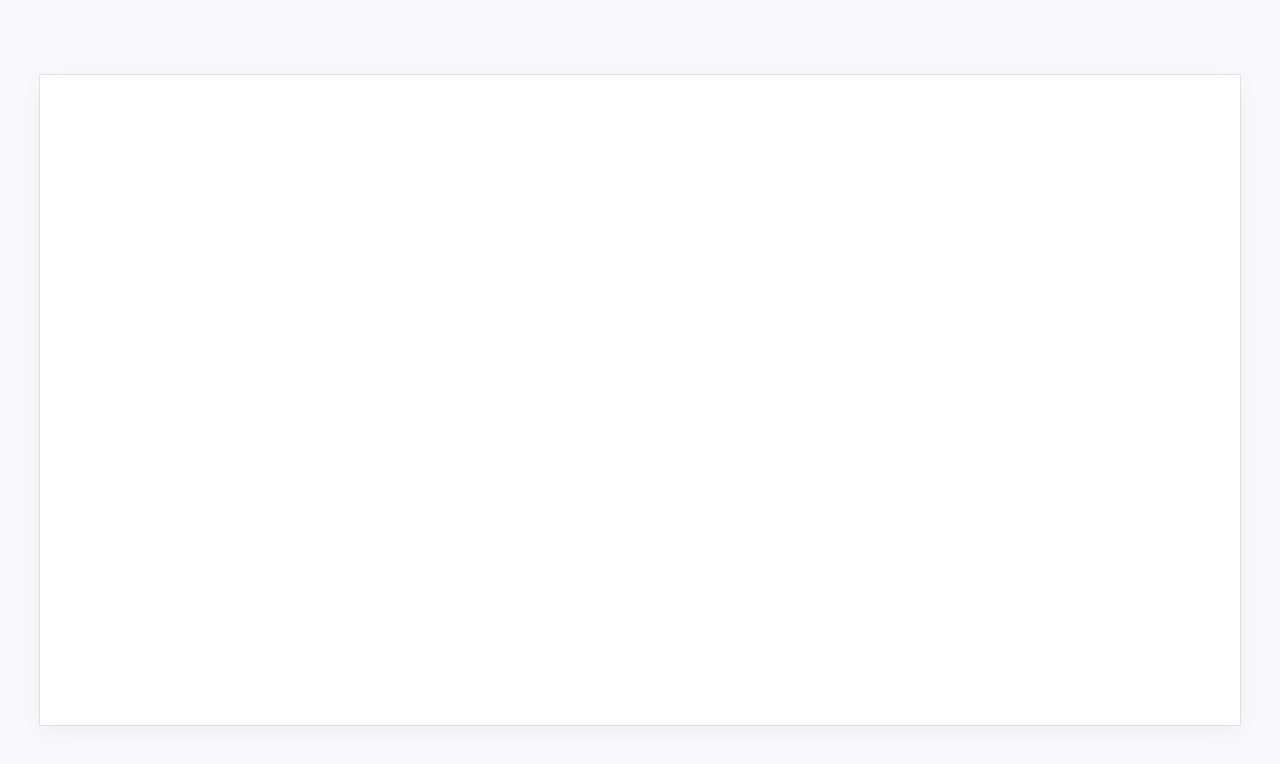
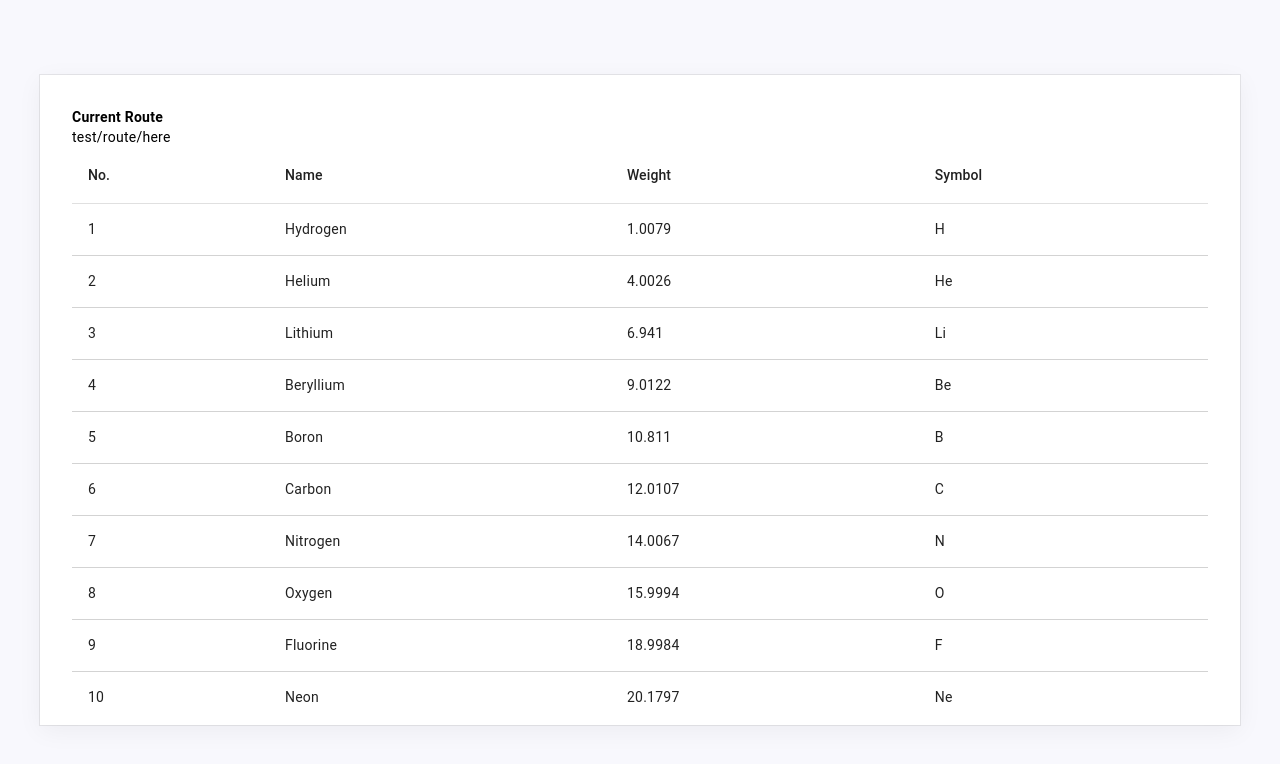
Before and after one commit to AymKh/rfe, an Angular app: page / in a window 1280 px wide. Shown: the top 764 px of the page. Built offline with nearby package versions, Linux system fonts and the light colour scheme.

Commit message:
feat: WIP file explorer layout

```diff
--- a/src/app/modules/root/app-routing.module.ts
+++ b/src/app/modules/root/app-routing.module.ts
@@ -1,7 +1,13 @@
 import { NgModule } from '@angular/core';
 import { RouterModule, Routes } from '@angular/router';
+import { FileExplorerComponent } from './components/file-explorer/file-explorer.component';
 
-const routes: Routes = [];
+const routes: Routes = [
+  {
+    path: '**',
+    component: FileExplorerComponent
+  }
+];
 
 @NgModule({
   imports: [RouterModule.forRoot(routes)],
--- a/src/app/modules/root/app.module.ts
+++ b/src/app/modules/root/app.module.ts
@@ -8,11 +8,13 @@
 import { LayoutComponent } from './components/layout/layout.component';
 import { MaterialModule } from '../shared/material.module';
 import { SharedModule } from '../shared/shared.module';
+import { FileExplorerComponent } from './components/file-explorer/file-explorer.component';
 
 @NgModule({
   declarations: [
     AppComponent,
-    LayoutComponent
+    LayoutComponent,
+    FileExplorerComponent
   ],
   imports: [
     BrowserModule,
--- /dev/null
+++ b/src/app/modules/root/components/file-explorer/file-explorer.component.html
@@ -0,0 +1,36 @@
+<header>
+    <Strong>Current Route</Strong>
+    <div>
+        <span>test/route/here</span>
+    </div>
+</header>
+
+<table mat-table [dataSource]="dataSource">
+
+    <!-- Position Column -->
+    <ng-container matColumnDef="position">
+        <th mat-header-cell *matHeaderCellDef> No. </th>
+        <td mat-cell *matCellDef="let element"> {{element.position}} </td>
+    </ng-container>
+
+    <!-- Name Column -->
+    <ng-container matColumnDef="name">
+        <th mat-header-cell *matHeaderCellDef> Name </th>
+        <td mat-cell *matCellDef="let element"> {{element.name}} </td>
+    </ng-container>
+
+    <!-- Weight Column -->
+    <ng-container matColumnDef="weight">
+        <th mat-header-cell *matHeaderCellDef> Weight </th>
+        <td mat-cell *matCellDef="let element"> {{element.weight}} </td>
+    </ng-container>
+
+    <!-- Symbol Column -->
+    <ng-container matColumnDef="symbol">
+        <th mat-header-cell *matHeaderCellDef> Symbol </th>
+        <td mat-cell *matCellDef="let element"> {{element.symbol}} </td>
+    </ng-container>
+
+    <tr mat-header-row *matHeaderRowDef="displayedColumns"></tr>
+    <tr mat-row *matRowDef="let row; columns: displayedColumns;"></tr>
+</table>
--- /dev/null
+++ b/src/app/modules/root/components/file-explorer/file-explorer.component.scss
@@ -0,0 +1,11 @@
+table {
+    width: 100%;
+    border-collapse: collapse;
+    box-shadow: none;
+    border: none;
+
+    td {
+        border: none;
+        border-bottom: 1px solid lightgray;
+    }
+}
--- /dev/null
+++ b/src/app/modules/root/components/file-explorer/file-explorer.component.ts
@@ -0,0 +1,24 @@
+import { Component } from '@angular/core';
+
+@Component({
+  selector: 'diva-file-explorer',
+  templateUrl: './file-explorer.component.html',
+  styleUrls: ['./file-explorer.component.scss']
+})
+export class FileExplorerComponent {
+
+  displayedColumns: string[] = ['position', 'name', 'weight', 'symbol'];
+  dataSource = [
+    { position: 1, name: 'Hydrogen', weight: 1.0079, symbol: 'H' },
+    { position: 2, name: 'Helium', weight: 4.0026, symbol: 'He' },
+    { position: 3, name: 'Lithium', weight: 6.941, symbol: 'Li' },
+    { position: 4, name: 'Beryllium', weight: 9.0122, symbol: 'Be' },
+    { position: 5, name: 'Boron', weight: 10.811, symbol: 'B' },
+    { position: 6, name: 'Carbon', weight: 12.0107, symbol: 'C' },
+    { position: 7, name: 'Nitrogen', weight: 14.0067, symbol: 'N' },
+    { position: 8, name: 'Oxygen', weight: 15.9994, symbol: 'O' },
+    { position: 9, name: 'Fluorine', weight: 18.9984, symbol: 'F' },
+    { position: 10, name: 'Neon', weight: 20.1797, symbol: 'Ne' },
+  ];;
+
+}
--- a/src/app/modules/root/components/layout/layout.component.scss
+++ b/src/app/modules/root/components/layout/layout.component.scss
@@ -14,6 +14,8 @@
     width: 1200px;
     height: 650px;
     background-color: white;
+
+    padding: 2rem;
     box-shadow: rgba(0, 0, 0, 0.05) 0px 6px 24px 0px, rgba(0, 0, 0, 0.08) 0px 0px 0px 1px;
     z-index: 5;
 }
--- a/src/environments/environment.ts
+++ b/src/environments/environment.ts
@@ -1,6 +1,6 @@
 export const environment = {
     production: false,
-    base_api: 'http://localhost:3000',
+    base_api: 'https://cotton-slime-camelotia.glitch.me/drive',
     api_version: 'v1',
     currentVersion: '1.0.0',
 };
--- a/src/styles.scss
+++ b/src/styles.scss
@@ -7,7 +7,7 @@
 
 html,
 body {
-  font-family: 'sans-serif' !important;
+  font-family: sans-serif;
   font-size: 1rem;
   font-weight: 400;
 }
```
Also changed, not shown: src/app/common/types/types.ts (+11 -0 lines), src/app/modules/shared/material.module.ts (+0 -23 lines).
